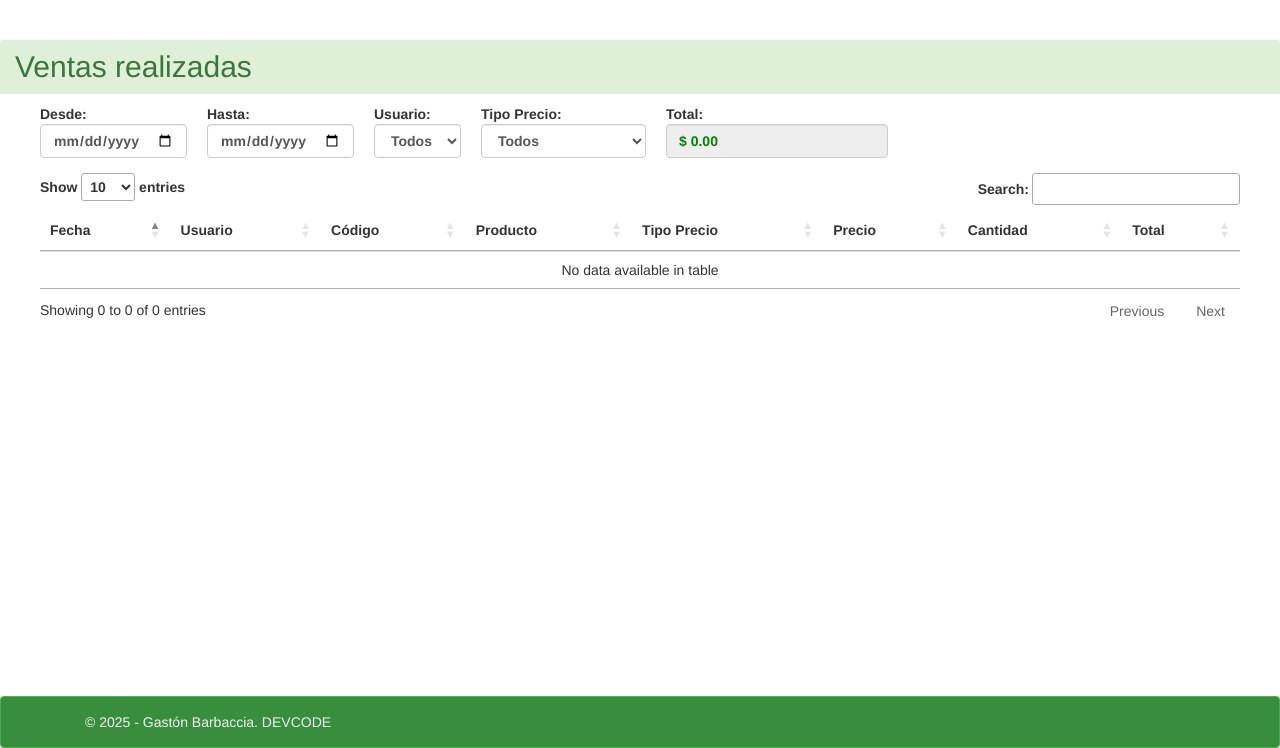
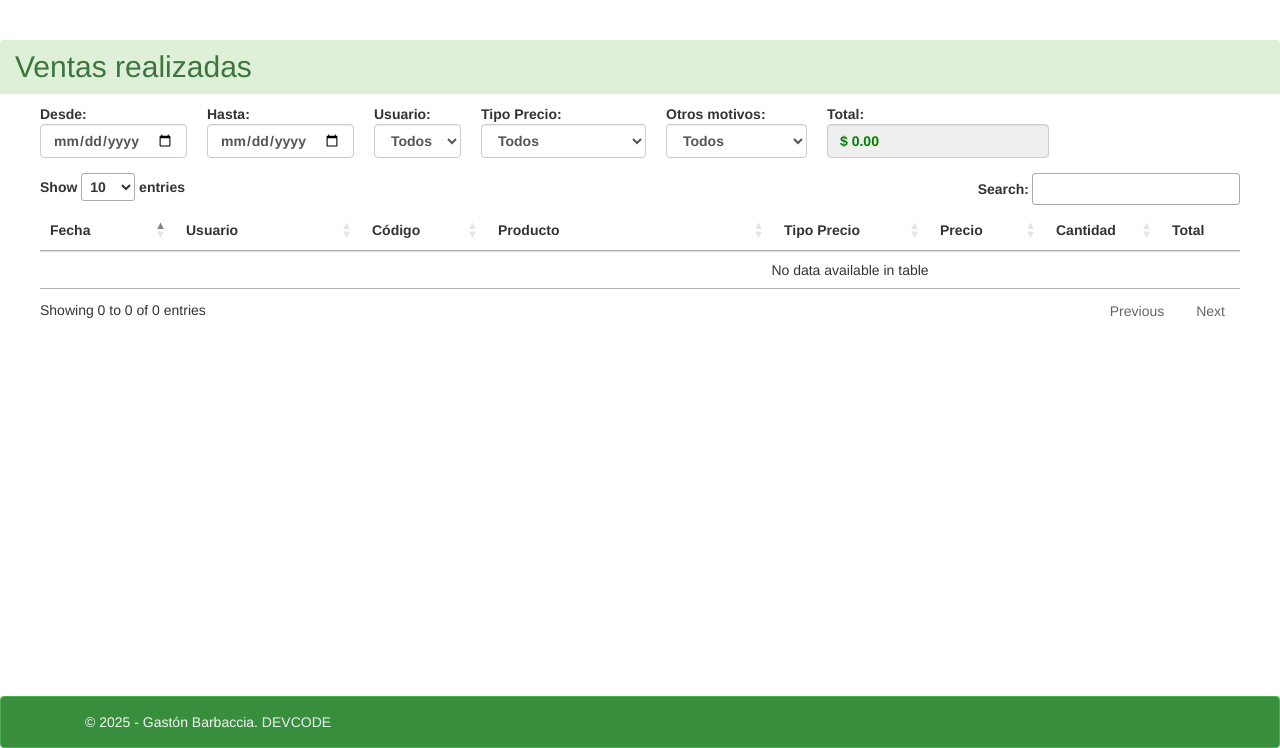
Before and after one commit to gastonbarbaccia/simple_stock, a PHP site: page /dashboard.php in a window 1280 px wide. Shown: the part 52-800 px from the top of the page. Run offline with PHP 8.4, Linux system fonts and the light colour scheme; the visitor is signed in with stand-in values (Sample User, id 1); data that the repository does not hold is empty; some libraries are stand-ins or nearby versions.

Commit message:
Se modifican los siguientes archivos para poder agregar el filtro de otros motivos.

```diff
--- a/ajax/productos_dashboard.php
+++ b/ajax/productos_dashboard.php
@@ -17,6 +17,7 @@
   p.nombre_producto,
   h.tipo_precio,
   h.cantidad,
+  h.detalle,
   CASE
     WHEN LOWER(h.tipo_precio) LIKE '%reventa%' THEN p.precio_producto_reventa
     WHEN LOWER(h.tipo_precio) LIKE '%consumidor final%' THEN p.precio_producto_cons_final
@@ -25,7 +26,7 @@
 FROM historial h
 JOIN users u ON h.user_id = u.user_id
 JOIN products p ON h.id_producto = p.id_producto
-WHERE h.referencia LIKE '%venta%'
+WHERE h.referencia LIKE '%venta%' OR h.referencia LIKE '%Otros%'
 ORDER BY h.fecha DESC;
 ");
 
--- a/dashboard.php
+++ b/dashboard.php
@@ -47,6 +47,17 @@
 			margin-bottom: 0px;
 			margin-top: 10px;
 		}
+
+		#miTabla td:nth-child(10) {
+			white-space: normal;
+			word-wrap: break-word;
+			overflow-wrap: break-word;
+		}
+
+		#miTabla th:nth-child(10) {
+			white-space: normal;
+		}
+	</style>
 	</style>
 </head>
 
@@ -81,20 +92,27 @@
 				</label>
 
 				<label>Tipo Precio:<br>
-					<select class="form-control" id="tipo_precio_filtro">
+					<select class="form-control" id="tipo_precio_filtro" name="tipo_precio_filtro">
 						<option value="">Todos</option>
-						<option value="Consumidor Final">Consumidor Final</option>
-						<option value="Reventa">Reventa</option>
+						<option value="consumidor Final">Consumidor Final</option>
+						<option value="reventa">Reventa</option>
+					</select>
+				</label>
+
+				<label>Otros motivos:<br>
+					<select class="form-control" id="tipo_precio_filtro2" name="tipo_precio_filtro2">
+						<option value="">Todos</option>
+						<option value="otros motivos">Otros motivos</option>
 					</select>
 				</label>
 
 				<label>Total:<br>
-					<input style="color:green" class="form-control" type="text" id="totalFiltrado" readonly/>
+					<input style="color:green" class="form-control" type="text" id="totalFiltrado" readonly />
 				</label>
 			</div>
 
-
-			<table id="miTabla" class="table table-hover">
+			<div class="table-responsive">
+				<table id="miTabla" class="table table-hover" style="table-layout: fixed;">
 					<thead>
 						<tr>
 							<th>Fecha</th>
@@ -105,10 +123,13 @@
 							<th>Precio</th>
 							<th>Cantidad</th>
 							<th>Total</th>
+							<th>Referencia</th>
+							<th>Detalle</th>
 						</tr>
 					</thead>
 					<tbody></tbody>
 				</table>
+			</div>
 		</div>
 	</div>
 
@@ -135,6 +156,7 @@
 		$(document).ready(function() {
 			// Inicializo DataTable y guardo referencia
 			var table = $('#miTabla').DataTable({
+				autoWidth: false,
 				"ajax": {
 					"url": "ajax/productos_dashboard.php",
 					"dataSrc": ""
@@ -184,7 +206,54 @@
 								maximumFractionDigits: 2
 							});
 						}
+					},
+					{
+						"data": "referencia"
+					},
+					{
+						"data": "detalle"
 					}
+				],
+				columnDefs: [{
+						width: "100px",
+						targets: 0
+					}, // Fecha
+					{
+						width: "150px",
+						targets: 1
+					}, // Usuario
+					{
+						width: "90px",
+						targets: 2
+					}, // Código
+					{
+						width: "250px",
+						targets: 3
+					}, // Producto
+					{
+						width: "120px",
+						targets: 4
+					}, // Tipo Precio
+					{
+						width: "80px",
+						targets: 5
+					}, // Precio
+					{
+						width: "80px",
+						targets: 6
+					}, // Cantidad
+					{
+						width: "90px",
+						targets: 7
+					}, // Total
+					{
+						width: "150px",
+						targets: 8
+					}, // Referencia
+					{
+						width: "150px",
+						targets: 9
+					} // Detalle
 				],
 				"language": {
 					"url": "https://cdn.datatables.net/plug-ins/1.13.6/i18n/es-ES.json"
@@ -197,17 +266,27 @@
 				const fechaFin = $('#fecha_fin').val();
 				const usuarioFiltro = $('#usuario_filtro').val().toLowerCase();
 				const tipoPrecioFiltro = $('#tipo_precio_filtro').val().toLowerCase();
+				const motivoFiltro = $('#tipo_precio_filtro2').val().toLowerCase();
 
-				const fecha = data[0]; // fecha en columna 0
-				const usuario = data[1].toLowerCase(); // usuario en columna 1
-				const tipoPrecio = data[4].toLowerCase(); // tipo_precio en columna 4
+				const fecha = data[0]; // Fecha
+				const usuario = data[1].toLowerCase(); // Usuario
+				const tipoPrecio = data[4].toLowerCase(); // Tipo Precio
+				const referencia = data[8].toLowerCase(); // Referencia (donde está el motivo)
 
 				const fechaRow = new Date(fecha);
 
+				// Filtros por fecha
 				if (fechaInicio && fechaRow < new Date(fechaInicio)) return false;
 				if (fechaFin && fechaRow > new Date(fechaFin)) return false;
+
+				// Filtro por usuario
 				if (usuarioFiltro && usuario !== usuarioFiltro) return false;
+
+				// Filtro por tipo de precio (columna 4)
 				if (tipoPrecioFiltro && tipoPrecio !== tipoPrecioFiltro) return false;
+
+				// Filtro por "Otros motivos" en la referencia (columna 8)
+				if (motivoFiltro && !referencia.includes(motivoFiltro)) return false;
 
 				return true;
 			});
@@ -242,7 +321,7 @@
 			table.on('draw', actualizarTotal);
 
 			// Redibujar tabla al cambiar filtros
-			$('#fecha_inicio, #fecha_fin, #usuario_filtro, #tipo_precio_filtro').on('change', function() {
+			$('#fecha_inicio, #fecha_fin, #usuario_filtro, #tipo_precio_filtro, #tipo_precio_filtro2').on('change', function() {
 				table.draw();
 			});
 
--- a/funciones.php
+++ b/funciones.php
@@ -6,10 +6,10 @@
 	$value=$rw[$row];
 	return $value;
 }
-function guardar_historial($id_producto,$user_id,$fecha,$nota,$reference,$tipo_precio,$quantity){
+function guardar_historial($id_producto,$user_id,$fecha,$nota,$reference,$detalle,$tipo_precio,$quantity){
 	global $con;
-	$sql="INSERT INTO historial (id_historial, id_producto, user_id, fecha, nota, referencia, tipo_precio, cantidad)
-	VALUES (NULL, '$id_producto', '$user_id', '$fecha', '$nota', '$reference', '$tipo_precio', '$quantity');";
+	$sql="INSERT INTO historial (id_historial, id_producto, user_id, fecha, nota, referencia, detalle, tipo_precio, cantidad)
+	VALUES (NULL, '$id_producto', '$user_id', '$fecha', '$nota', '$reference', '$detalle', '$tipo_precio', '$quantity');";
 	$query=mysqli_query($con,$sql);
 
 
--- a/modal/eliminar_stock.php
+++ b/modal/eliminar_stock.php
@@ -54,7 +54,7 @@
           <div class="form-group">
             <label for="reference_remove" class="col-sm-2 control-label" id="label_motivo_adicional" style="display:none;">Detalle</label>
             <div class="col-sm-6">
-              <input type="text" class="form-control" id="reference_remove_2_input" style="display:none;" placeholder="Detalle el motivo..." />
+              <input type="text" class="form-control" id="reference_remove_2_input" name="reference_remove_2_input" style="display:none;" placeholder="Detalle el motivo..." />
             </div>
           </div>
         </div>
```
Also changed, not shown: producto.php (+6 -2 lines). Lines whose indentation alone changed are shown as unchanged.
